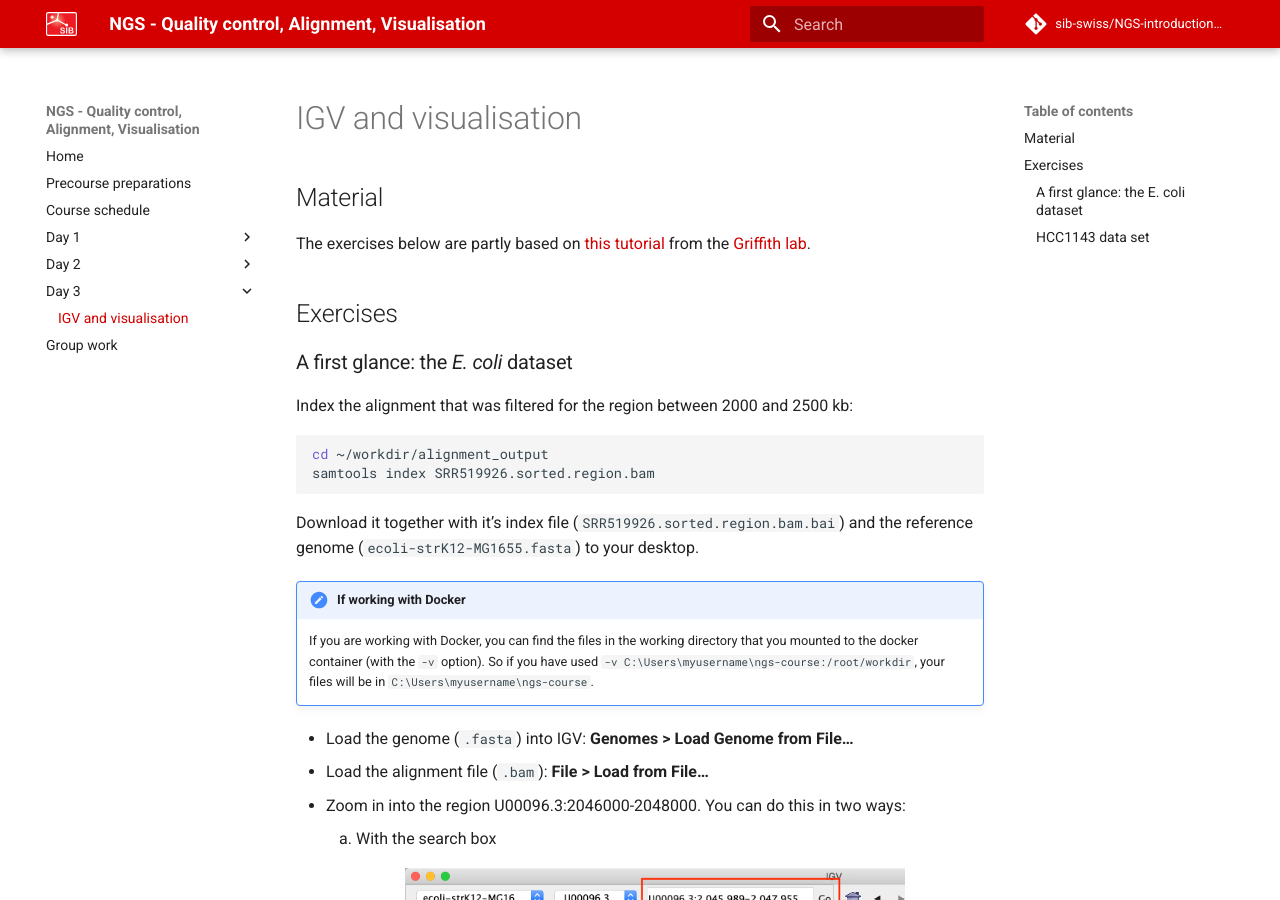
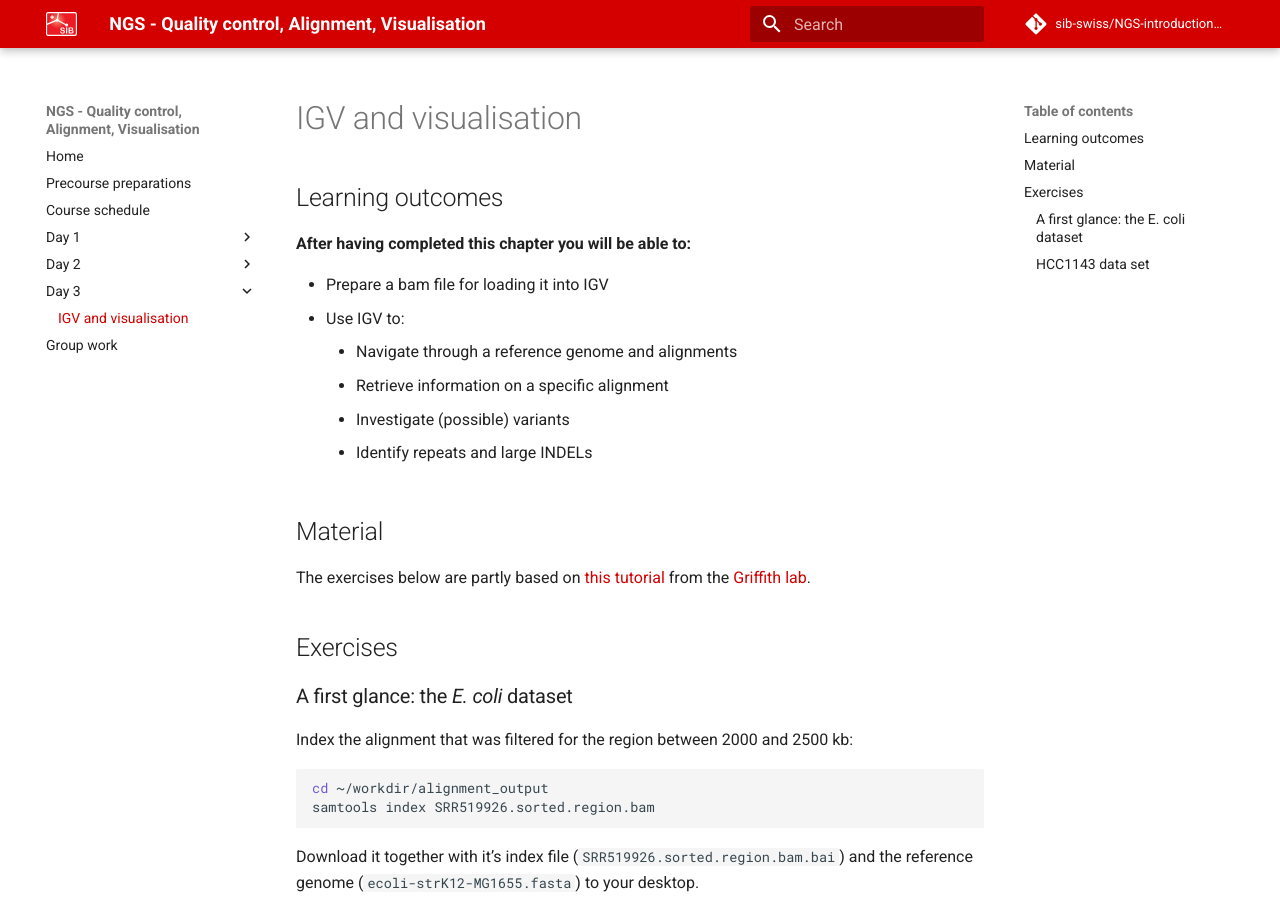
Before and after one commit to sib-swiss/NGS-introduction-training, an MkDocs documentation site: the page built from docs/day3/igv_visualisation.md, in a window 1280 px wide and 900 px high. Built offline with MkDocs 1.6.1 and Material for MkDocs 9.7.7, drawn with Linux system fonts in a browser that asks for light colours; comment, search, counter and statistics services are not loaded.

Commit message:
learning outcomes day3

```diff
--- a/docs/day3/igv_visualisation.md
+++ b/docs/day3/igv_visualisation.md
@@ -1,3 +1,14 @@
+## Learning outcomes
+
+**After having completed this chapter you will be able to:**
+
+- Prepare a bam file for loading it into IGV
+- Use IGV to:
+    - Navigate through a reference genome and alignments
+    - Retrieve information on a specific alignment
+    - Investigate (possible) variants
+    - Identify repeats and large INDELs
+
 ## Material
 
 The exercises below are partly based on [this tutorial](https://github.com/griffithlab/rnaseq_tutorial/wiki/IGV-Tutorial) from the [Griffith lab](https://griffithlab.org/).
```
